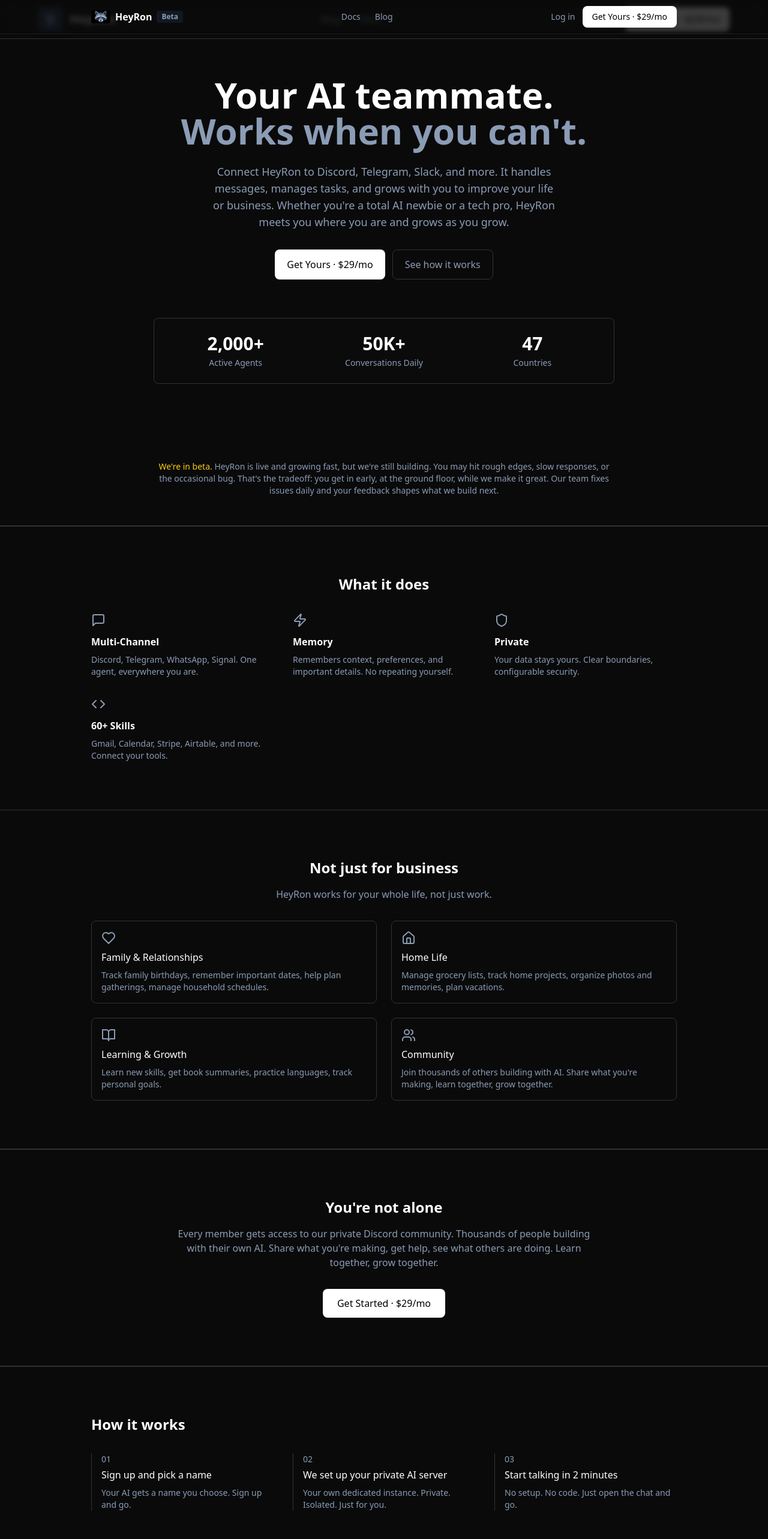
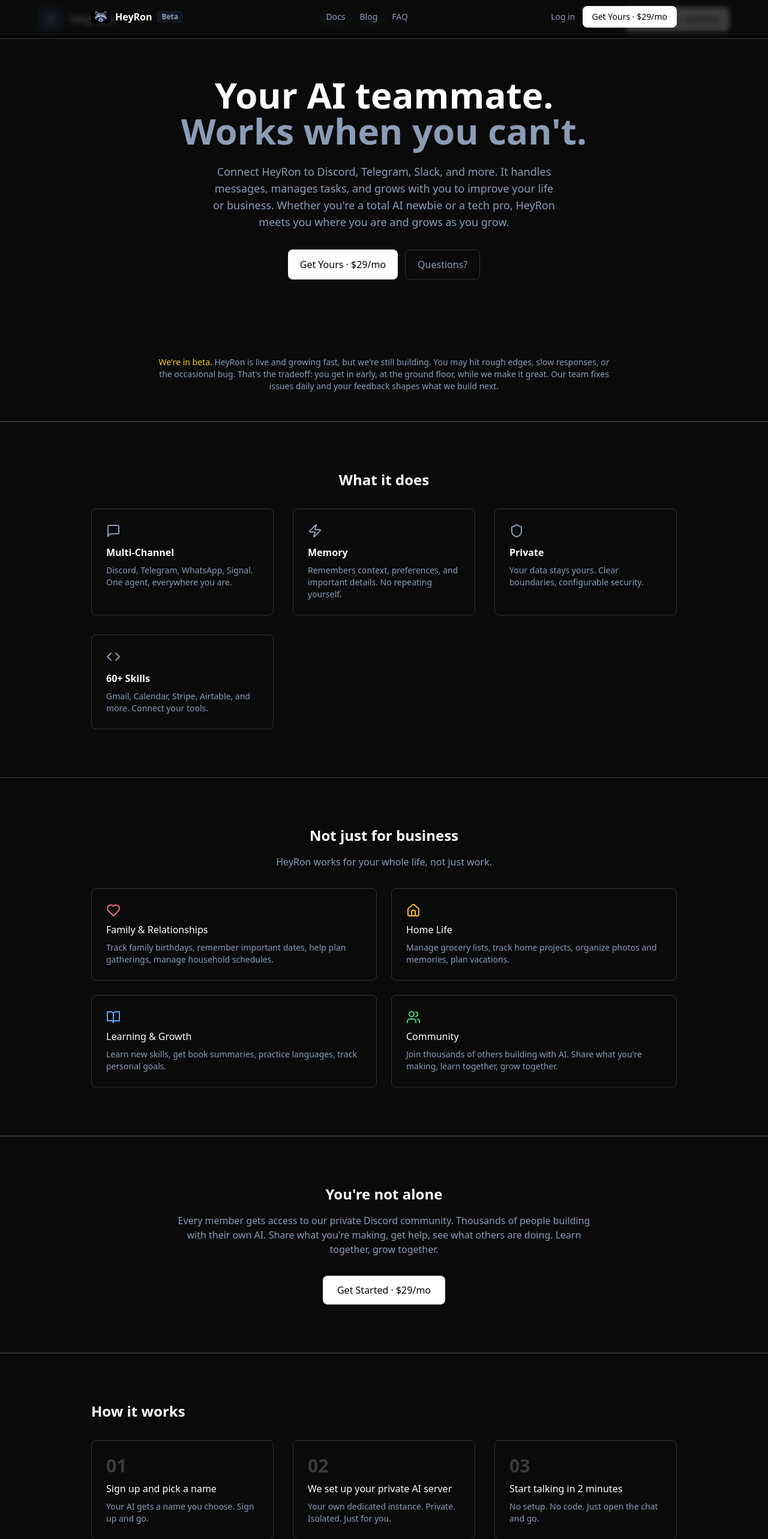
Before and after one commit to sarapopephotography/heyron-site, a Next.js app: page / in a window 1280 px wide. Shown: the top 2566 px of the page at 60% size. Built offline with nearby package versions, Linux system fonts and the light colour scheme.

Commit message:
Add FAQ section with safety info, remove terminal graphic, enhance design

```diff
--- a/app/page.tsx
+++ b/app/page.tsx
@@ -1,6 +1,6 @@
 import Link from 'next/link'
 import Image from 'next/image'
-import { MessageSquare, Zap, Shield, Code, Users, Heart, Home as HomeIcon, BookOpen } from 'lucide-react'
+import { MessageSquare, Zap, Shield, Code, Users, Heart, Home as HomeIcon, BookOpen, Lock, HelpCircle, CheckCircle } from 'lucide-react'
 
 export default function Home() {
   return (
@@ -16,6 +16,7 @@
           <nav className="hidden md:flex items-center gap-6 text-sm text-text-secondary">
             <Link href="/docs" className="hover:text-white transition-colors">Docs</Link>
             <Link href="/blog" className="hover:text-white transition-colors">Blog</Link>
+            <Link href="#faq" className="hover:text-white transition-colors">FAQ</Link>
           </nav>
           <div className="flex items-center gap-3">
             <Link href="/login" className="text-sm text-text-secondary hover:text-white transition-colors">
@@ -45,29 +46,9 @@
             <Link href="/signup" className="inline-flex items-center justify-center gap-2 px-5 py-3 bg-white text-black font-medium rounded-lg hover:bg-gray-200 transition-colors">
               Get Yours · $29/mo
             </Link>
-            <Link href="/docs" className="inline-flex items-center justify-center gap-2 px-5 py-3 border border-border hover:border-text-secondary rounded-lg transition-colors text-text-secondary hover:text-white">
-              See how it works
+            <Link href="#faq" className="inline-flex items-center justify-center gap-2 px-5 py-3 border border-border hover:border-text-secondary rounded-lg transition-colors text-text-secondary hover:text-white">
+              Questions?
             </Link>
-          </div>
-        </div>
-
-        {/* Visual - Simple showcase */}
-        <div className="mt-16 max-w-3xl mx-auto">
-          <div className="rounded-lg border border-border bg-surface/50 p-6">
-            <div className="grid grid-cols-1 md:grid-cols-3 gap-6 text-center">
-              <div>
-                <div className="text-3xl font-bold text-white mb-1">2,000+</div>
-                <div className="text-sm text-text-secondary">Active Agents</div>
-              </div>
-              <div>
-                <div className="text-3xl font-bold text-white mb-1">50K+</div>
-                <div className="text-sm text-text-secondary">Conversations Daily</div>
-              </div>
-              <div>
-                <div className="text-3xl font-bold text-white mb-1">47</div>
-                <div className="text-sm text-text-secondary">Countries</div>
-              </div>
-            </div>
           </div>
         </div>
       </section>
@@ -87,28 +68,28 @@
         <div className="max-w-5xl mx-auto px-6">
           <h2 className="text-2xl font-semibold mb-8 text-center">What it does</h2>
           <div className="grid grid-cols-1 md:grid-cols-3 gap-8">
-            <div>
+            <div className="p-6 rounded-lg border border-border hover:border-white/30 transition-colors">
               <MessageSquare className="w-6 h-6 text-text-secondary mb-3" />
               <h3 className="font-semibold mb-2">Multi-Channel</h3>
               <p className="text-sm text-text-secondary">
                 Discord, Telegram, WhatsApp, Signal. One agent, everywhere you are.
               </p>
             </div>
-            <div>
+            <div className="p-6 rounded-lg border border-border hover:border-white/30 transition-colors">
               <Zap className="w-6 h-6 text-text-secondary mb-3" />
               <h3 className="font-semibold mb-2">Memory</h3>
               <p className="text-sm text-text-secondary">
                 Remembers context, preferences, and important details. No repeating yourself.
               </p>
             </div>
-            <div>
+            <div className="p-6 rounded-lg border border-border hover:border-white/30 transition-colors">
               <Shield className="w-6 h-6 text-text-secondary mb-3" />
               <h3 className="font-semibold mb-2">Private</h3>
               <p className="text-sm text-text-secondary">
                 Your data stays yours. Clear boundaries, configurable security.
               </p>
             </div>
-            <div>
+            <div className="p-6 rounded-lg border border-border hover:border-white/30 transition-colors">
               <Code className="w-6 h-6 text-text-secondary mb-3" />
               <h3 className="font-semibold mb-2">60+ Skills</h3>
               <p className="text-sm text-text-secondary">
@@ -126,29 +107,29 @@
           <p className="text-text-secondary text-center mb-8">HeyRon works for your whole life, not just work.</p>
 
           <div className="grid grid-cols-1 md:grid-cols-2 gap-6">
-            <div className="p-4 rounded-lg border border-border">
-              <Heart className="w-6 h-6 text-text-secondary mb-2" />
+            <div className="p-6 rounded-lg border border-border hover:border-white/30 transition-colors">
+              <Heart className="w-6 h-6 text-rose-400 mb-2" />
               <h3 className="font-medium mb-2">Family & Relationships</h3>
               <p className="text-sm text-text-secondary">
                 Track family birthdays, remember important dates, help plan gatherings, manage household schedules.
               </p>
             </div>
-            <div className="p-4 rounded-lg border border-border">
-              <HomeIcon className="w-6 h-6 text-text-secondary mb-2" />
+            <div className="p-6 rounded-lg border border-border hover:border-white/30 transition-colors">
+              <HomeIcon className="w-6 h-6 text-amber-400 mb-2" />
               <h3 className="font-medium mb-2">Home Life</h3>
               <p className="text-sm text-text-secondary">
                 Manage grocery lists, track home projects, organize photos and memories, plan vacations.
               </p>
             </div>
-            <div className="p-4 rounded-lg border border-border">
-              <BookOpen className="w-6 h-6 text-text-secondary mb-2" />
+            <div className="p-6 rounded-lg border border-border hover:border-white/30 transition-colors">
+              <BookOpen className="w-6 h-6 text-blue-400 mb-2" />
               <h3 className="font-medium mb-2">Learning & Growth</h3>
               <p className="text-sm text-text-secondary">
                 Learn new skills, get book summaries, practice languages, track personal goals.
               </p>
             </div>
-            <div className="p-4 rounded-lg border border-border">
-              <Users className="w-6 h-6 text-text-secondary mb-2" />
+            <div className="p-6 rounded-lg border border-border hover:border-white/30 transition-colors">
+              <Users className="w-6 h-6 text-green-400 mb-2" />
               <h3 className="font-medium mb-2">Community</h3>
               <p className="text-sm text-text-secondary">
                 Join thousands of others building with AI. Share what you're making, learn together, grow together.
@@ -176,18 +157,18 @@
         <div className="max-w-5xl mx-auto px-6">
           <h2 className="text-2xl font-semibold mb-8">How it works</h2>
           <div className="grid grid-cols-1 md:grid-cols-3 gap-8">
-            <div className="border-l border-border pl-4">
-              <div className="text-sm text-text-secondary mb-1">01</div>
+            <div className="p-6 rounded-lg border border-border hover:border-white/30 transition-colors">
+              <div className="text-3xl font-bold text-white/20 mb-2">01</div>
               <h3 className="font-medium mb-2">Sign up and pick a name</h3>
               <p className="text-sm text-text-secondary">Your AI gets a name you choose. Sign up and go.</p>
             </div>
-            <div className="border-l border-border pl-4">
-              <div className="text-sm text-text-secondary mb-1">02</div>
+            <div className="p-6 rounded-lg border border-border hover:border-white/30 transition-colors">
+              <div className="text-3xl font-bold text-white/20 mb-2">02</div>
               <h3 className="font-medium mb-2">We set up your private AI server</h3>
               <p className="text-sm text-text-secondary">Your own dedicated instance. Private. Isolated. Just for you.</p>
             </div>
-            <div className="border-l border-border pl-4">
-              <div className="text-sm text-text-secondary mb-1">03</div>
+            <div className="p-6 rounded-lg border border-border hover:border-white/30 transition-colors">
+              <div className="text-3xl font-bold text-white/20 mb-2">03</div>
               <h3 className="font-medium mb-2">Start talking in 2 minutes</h3>
               <p className="text-sm text-text-secondary">No setup. No code. Just open the chat and go.</p>
             </div>
@@ -208,23 +189,23 @@
 
             <ul className="text-sm space-y-3 mb-8">
               <li className="flex items-center gap-2">
-                <span className="text-green-400">✓</span>
+                <CheckCircle className="w-4 h-4 text-green-400" />
                 Your own private AI instance
               </li>
               <li className="flex items-center gap-2">
-                <span className="text-green-400">✓</span>
+                <CheckCircle className="w-4 h-4 text-green-400" />
                 Generous monthly usage (more than most people need)
               </li>
               <li className="flex items-center gap-2">
-                <span className="text-green-400">✓</span>
+                <CheckCircle className="w-4 h-4 text-green-400" />
                 Persistent memory across sessions
               </li>
               <li className="flex items-center gap-2">
-                <span className="text-green-400">✓</span>
+                <CheckCircle className="w-4 h-4 text-green-400" />
                 Web search, file creation, real tools
               </li>
               <li className="flex items-center gap-2">
-                <span className="text-green-400">✓</span>
+                <CheckCircle className="w-4 h-4 text-green-400" />
                 Private Discord community
               </li>
             </ul>
@@ -232,6 +213,75 @@
             <Link href="/signup" className="block w-full py-3 bg-white text-black font-medium text-center rounded-lg hover:bg-gray-200 transition-colors">
               Get Yours · $29/mo
             </Link>
+          </div>
+        </div>
+      </section>
+
+      {/* FAQ Section */}
+      <section className="py-20 border-y border-border" id="faq">
+        <div className="max-w-3xl mx-auto px-6">
+          <h2 className="text-2xl font-semibold mb-8 text-center">Questions</h2>
+
+          <div className="space-y-4">
+            <div className="p-4 rounded-lg border border-border">
+              <h3 className="font-medium mb-2 flex items-center gap-2">
+                <HelpCircle className="w-4 h-4 text-text-secondary" />
+                How is this different from ChatGPT?
+              </h3>
+              <p className="text-sm text-text-secondary">
+                ChatGPT is shared. Everyone talks to the same model, and it forgets you between sessions. HeyRon is your own private AI instance. It remembers every conversation, creates real files you can download, searches the web, and saves work to your personal workspace. It's not a chatbot. It's a worker.
+              </p>
+            </div>
+
+            <div className="p-4 rounded-lg border border-border">
+              <h3 className="font-medium mb-2 flex items-center gap-2">
+                <HelpCircle className="w-4 h-4 text-text-secondary" />
+                Can't I just use ChatGPT Plus and a notes app?
+              </h3>
+              <p className="text-sm text-text-secondary">
+                You could. But you'd spend your time copy-pasting context, re-explaining your situation, organizing files yourself, and hoping the AI remembers what you told it. With HeyRon, context is automatic. Your AI already knows your projects, your preferences, and your history. It picks up right where you left off.
+              </p>
+            </div>
+
+            <div className="p-4 rounded-lg border border-border">
+              <h3 className="font-medium mb-2 flex items-center gap-2">
+                <HelpCircle className="w-4 h-4 text-text-secondary" />
+                Do I need to be technical?
+              </h3>
+              <p className="text-sm text-text-secondary">
+                No. You talk to it like a person. We handle all the infrastructure. You sign up, name your AI, and start chatting in under 2 minutes.
+              </p>
+            </div>
+
+            <div className="p-4 rounded-lg border border-border">
+              <h3 className="font-medium mb-2 flex items-center gap-2">
+                <Lock className="w-4 h-4 text-green-400" />
+                Is my data private?
+              </h3>
+              <p className="text-sm text-text-secondary">
+                Yes. Your instance is completely isolated on its own server. Your conversations and files don't train any models and aren't shared with anyone. It's just yours. HeyRon only has access to what you explicitly give it. It won't go looking for your credit card info or any other data unless you ask it to help with those things.
+              </p>
+            </div>
+
+            <div className="p-4 rounded-lg border border-border">
+              <h3 className="font-medium mb-2 flex items-center gap-2">
+                <HelpCircle className="w-4 h-4 text-text-secondary" />
+                What happens after I pay?
+              </h3>
+              <p className="text-sm text-text-secondary">
+                We spin up your private AI in about 2 minutes. You name it, start a conversation, and you're off. You also get access to our private Discord community where other members share what they're building.
+              </p>
+            </div>
+
+            <div className="p-4 rounded-lg border border-border">
+              <h3 className="font-medium mb-2 flex items-center gap-2">
+                <HelpCircle className="w-4 h-4 text-text-secondary" />
+                Can I cancel?
+              </h3>
+              <p className="text-sm text-text-secondary">
+                Anytime. No contracts. You can manage your subscription and export your data at heyron.ai/account.
+              </p>
+            </div>
           </div>
         </div>
       </section>
@@ -247,6 +297,7 @@
             <div className="flex items-center gap-6 text-sm text-text-secondary">
               <a href="/docs" className="hover:text-white transition-colors">Docs</a>
               <a href="/blog" className="hover:text-white transition-colors">Blog</a>
+              <a href="#faq" className="hover:text-white transition-colors">FAQ</a>
               <a href="https://github.com/heyron-ai" className="hover:text-white transition-colors">GitHub</a>
             </div>
           </div>
```
